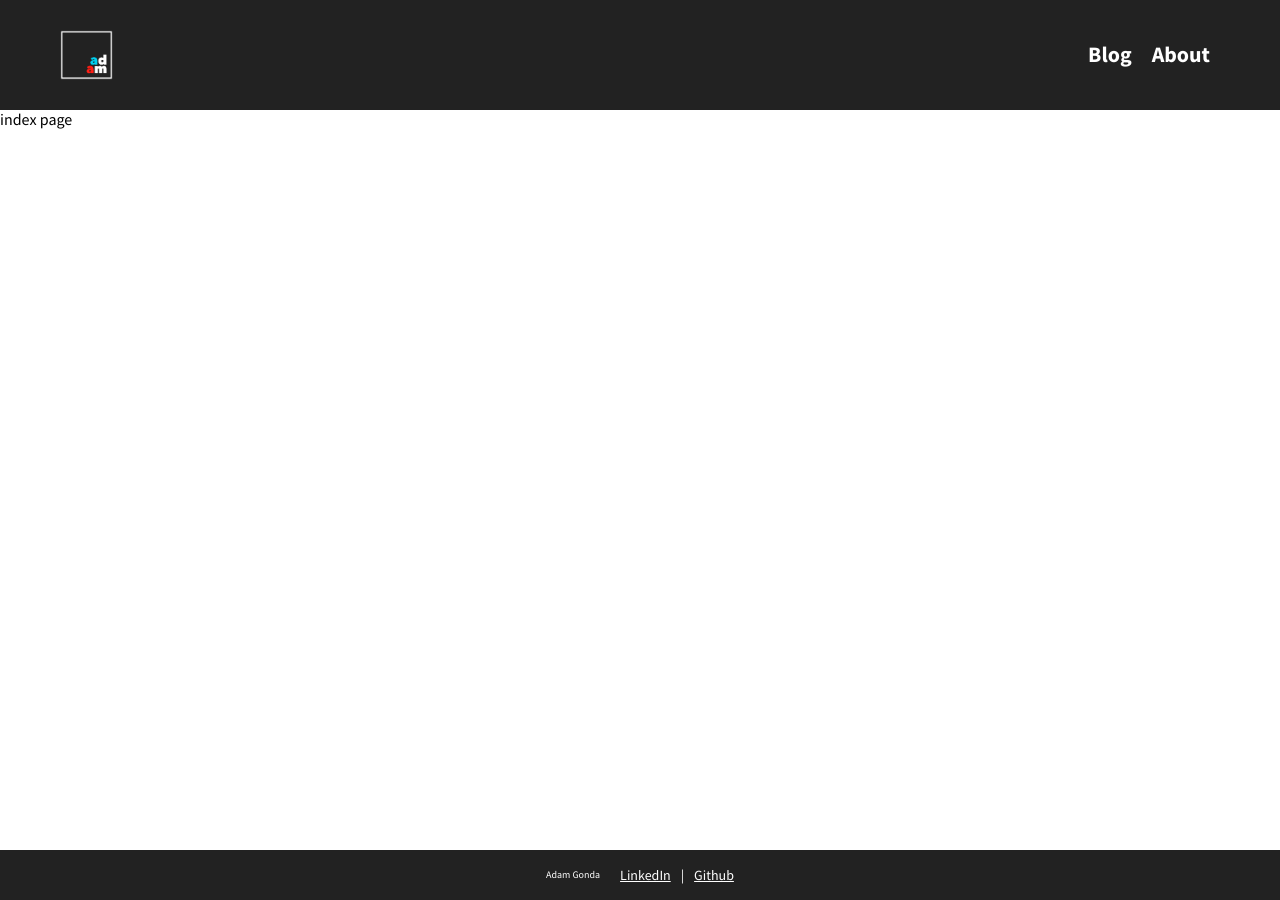
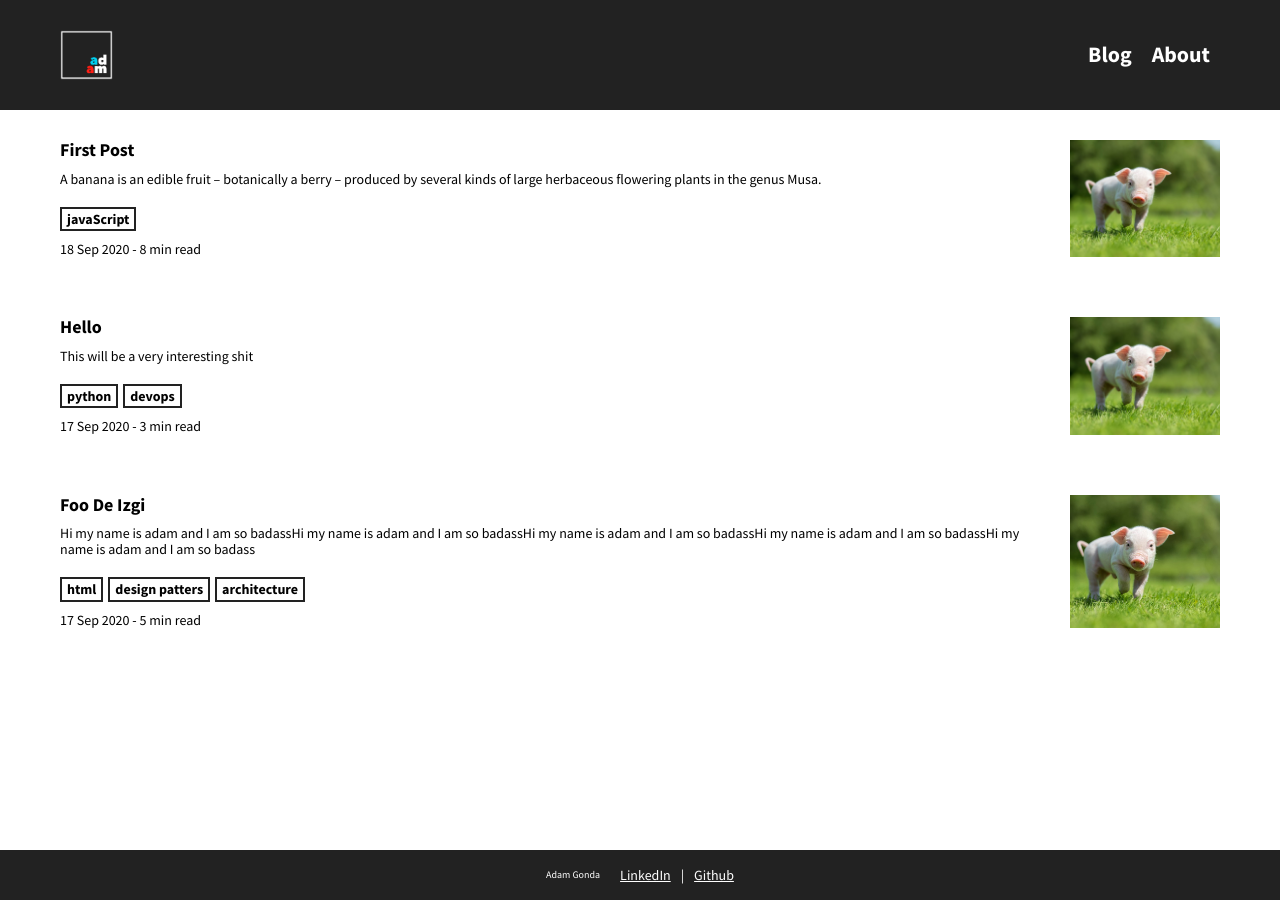
Before and after one commit to AdamGonda/adamgonda.com, a Jekyll site: the page built from index.html, in a window 1280 px wide. Built offline with Jekyll 4.4.1, drawn with Linux system fonts in a browser that asks for light colours.

Commit message:
design post-list-item

```diff
--- a/_includes/navigation.html
+++ b/_includes/navigation.html
@@ -1,6 +1,6 @@
 <nav>
   <a href="/">
-    <img src="assets/images/logo.png" alt="logo" />
+    <img src="/assets/images/logo.png" alt="logo" />
   </a>
   <ul>
     <li>
--- /dev/null
+++ b/_includes/post-list-item.html
@@ -0,0 +1,17 @@
+<li class="post-list-item">
+  <a href={{ include.url }}>
+    <section>
+      <h1>{{ include.title }}</h1>
+      <p>{{ include.excerpt }}</p>
+      <ul class="tags">
+        {% for tag in include.tags %}
+        <li>
+          {{ tag }}
+        </li>
+        {% endfor %}
+      </ul>
+      <span>{{ include.date | date_to_string }} - {{ include.min }} min read</span>
+    </section>
+    <img src="/assets/images/{{ include.cover }}" alt="post image">
+  </a>
+</li>
--- a/_layouts/default.html
+++ b/_layouts/default.html
@@ -5,8 +5,8 @@
   <meta charset="UTF-8">
   <meta name="viewport" content="width=device-width, initial-scale=1.0">
   <link href="https://fonts.googleapis.com/css2?family=Source+Sans+Pro:wght@400;700&display=swap" rel="stylesheet">
-  <link rel="stylesheet" href="assets/css/destyle.css">
-  <link rel="stylesheet" href="assets/css/main.css">
+  <link rel="stylesheet" href="/assets/css/destyle.css">
+  <link rel="stylesheet" href="/assets/css/main.css">
   <title>Adam Gonda</title>
 </head>
 
--- /dev/null
+++ b/_posts/2020-09-17-foo-de-izgi.md
@@ -0,0 +1,18 @@
+---
+layout: post
+author: adam
+cover: 2020-09-17-foo-de-izgi/test.jpg
+minutes: 5
+tags:
+  - html
+  - design patters
+  - architecture
+---
+
+Hi my name is adam and I am so badassHi my name is adam and I am so badassHi my name is adam and I am so badassHi my name is adam and I am so badassHi my name is adam and I am so badass
+
+In some countries, bananas used for cooking may be called "plantains",
+distinguishing them from dessert bananas. The fruit is variable in size, color,
+and firmness, but is usually elongated and curved, with soft flesh rich in
+starch covered with a rind, which may be green, yellow, red, purple, or brown
+when ripe.
--- /dev/null
+++ b/_posts/2020-09-17-hello.md
@@ -0,0 +1,16 @@
+---
+layout: post
+author: adam
+cover: 2020-09-17-hello/test.jpg
+minutes: 3
+tags:
+  - python
+  - devops
+---
+This will be a very interesting shit
+
+In some countries, bananas used for cooking may be called "plantains",
+distinguishing them from dessert bananas. The fruit is variable in size, color,
+and firmness, but is usually elongated and curved, with soft flesh rich in
+starch covered with a rind, which may be green, yellow, red, purple, or brown
+when ripe.
--- /dev/null
+++ b/_posts/2020-09-18-first-post.md
@@ -0,0 +1,16 @@
+---
+layout: post
+author: adam
+cover: 2020-09-18-first-post/test.jpg
+minutes: 8
+tags:
+  - javaScript
+---
+A banana is an edible fruit – botanically a berry – produced by several kinds
+of large herbaceous flowering plants in the genus Musa.
+
+In some countries, bananas used for cooking may be called "plantains",
+distinguishing them from dessert bananas. The fruit is variable in size, color,
+and firmness, but is usually elongated and curved, with soft flesh rich in
+starch covered with a rind, which may be green, yellow, red, purple, or brown
+when ripe.
--- a/assets/css/main.css
+++ b/assets/css/main.css
@@ -69,6 +69,59 @@ footer a {
   font-size: 22px;
 }
 
+.post-list {
+  padding: 30px 60px;
+}
+
+.post-list-item {
+  margin-bottom: 60px;
+}
+.post-list-item a {
+  display: flex;
+  flex-direction: row;
+  justify-content: space-between;
+}
+.post-list-item a section {
+  padding-right: 30px;
+}
+.post-list-item a section h1 {
+  font-weight: bold;
+  font-size: 18px;
+  margin-bottom: 10px;
+}
+.post-list-item a section p {
+  font-size: 14px;
+}
+.post-list-item a section span {
+  display: inline-block;
+  font-size: 14px;
+  margin-top: 10px;
+}
+.post-list-item img {
+  width: 150px;
+  object-fit: cover;
+}
+
+.tags {
+  margin-top: 20px;
+  display: flex;
+  align-items: center;
+}
+.tags p {
+  font-weight: bold;
+  font-size: 14px;
+}
+.tags span {
+  font-size: 10px;
+}
+.tags li {
+  font-weight: bold;
+  font-size: 14px;
+  border: 2px solid #222222;
+  padding: 2px 5px;
+  margin-right: 5px;
+}
+
 body {
   font-family: "Source Sans Pro", sans-serif;
 }
--- a/assets/sass/constants.sass
+++ b/assets/sass/constants.sass
@@ -1,4 +1,6 @@
+$spacing-xxs: 5px
 $spacing-xs: 10px
+$spacing-ss: 20px
 $spacing-s: 30px
 $spacing-m: 60px
 $spacing-l: 100px
--- a/assets/sass/main.sass
+++ b/assets/sass/main.sass
@@ -1,6 +1,8 @@
 @use "./navigation"
 @use "./footer"
 @use "./notfoundpage"
+@use "./post-list"
+@use "./post-list-item"
 
 body
   font-family: 'Source Sans Pro', sans-serif
--- /dev/null
+++ b/assets/sass/post-list.sass
@@ -0,0 +1,4 @@
+@use "./constants" as *
+
+.post-list
+  padding: $spacing-s $spacing-m
--- a/index.html
+++ b/index.html
@@ -1,4 +1,17 @@
 ---
 layout: default
 ---
-index page
+
+<ul class="post-list">
+  {% for post in site.posts %}
+  {% include post-list-item.html
+          title=post.title
+          url=post.url
+          excerpt=post.excerpt
+          cover=post.cover
+          tags=post.tags
+          date=post.date
+          min=post.minutes
+      %}
+  {% endfor %}
+</ul>
```
Also changed, not shown: _layouts/post.html (added, +7 -0 lines), assets/sass/post-list-item.sass (added, +49 -0 lines), assets/images/2020-09-17-foo-de-izgi/test.jpg (added), assets/images/2020-09-17-hello/test.jpg (added), assets/images/2020-09-18-first-post/test.jpg (added), 1 other file.
